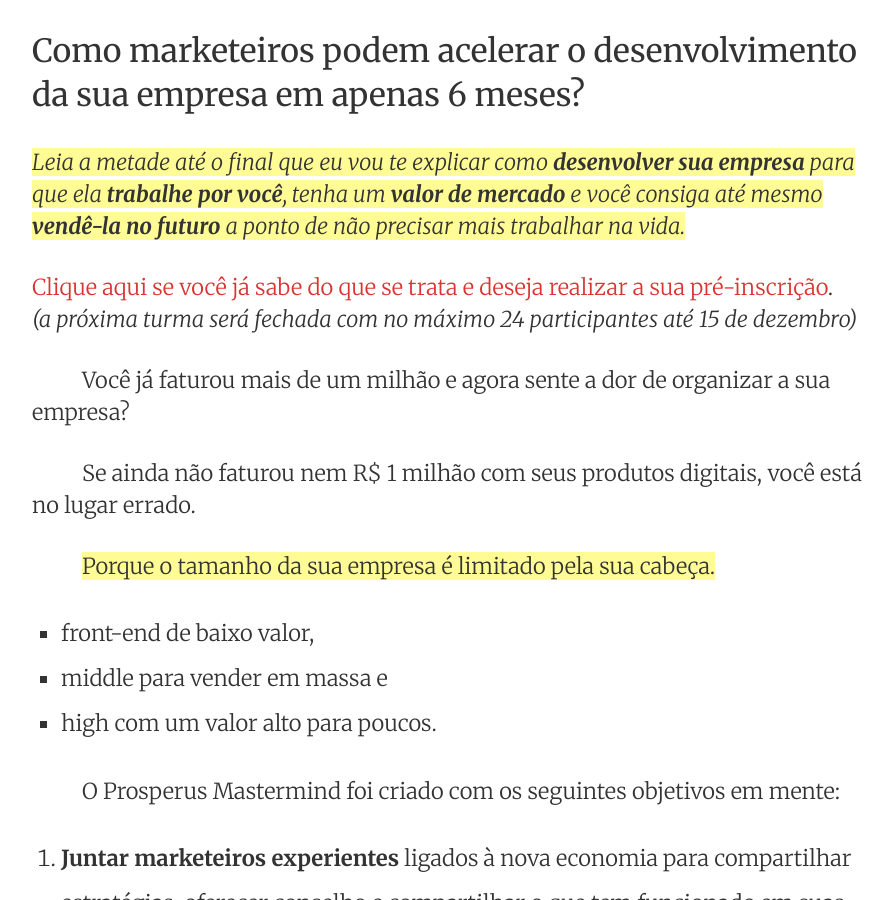
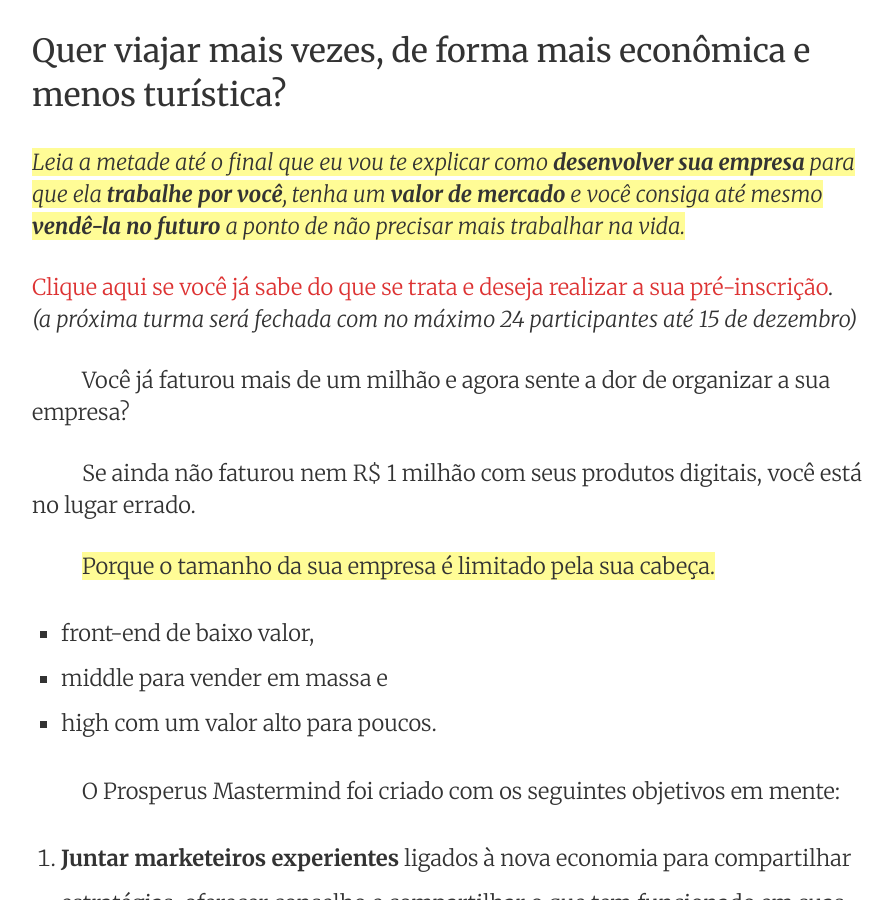
Before and after one commit to ianborges/hackeandosuaviagem, a Jekyll site: the page built from index.html, in a window 1280 px wide and 900 px high. Shown: the whole window, without its empty margins (177-1070 px from the left). Built offline with Jekyll 4.4.1, drawn with Linux system fonts in a browser that asks for light colours; the list of posts is cut into pages by our own code.

Commit message:
Update index.html

```diff
--- a/index.html
+++ b/index.html
@@ -6,7 +6,7 @@ layout: default
 <div class="content" id="main-content">
   <article class="post_box grt top">
     <div class="headline_area">
-      <h1 class="headline">Como marketeiros podem acelerar o desenvolvimento da sua empresa em apenas 6 meses?</h1>
+      <h1 class="headline">Quer viajar mais vezes, de forma mais econômica e menos turística?</h1>
     </div>
     <div>
       <p><span class="highlight"><em>Leia a metade até o final que eu vou te explicar como <strong>desenvolver sua empresa</strong> para que ela <strong>trabalhe por você</strong>, tenha um <strong>valor de mercado</strong> e você consiga até mesmo <strong>vendê-la no futuro</strong> a ponto de não precisar mais trabalhar na vida.</em></span></p>
```
